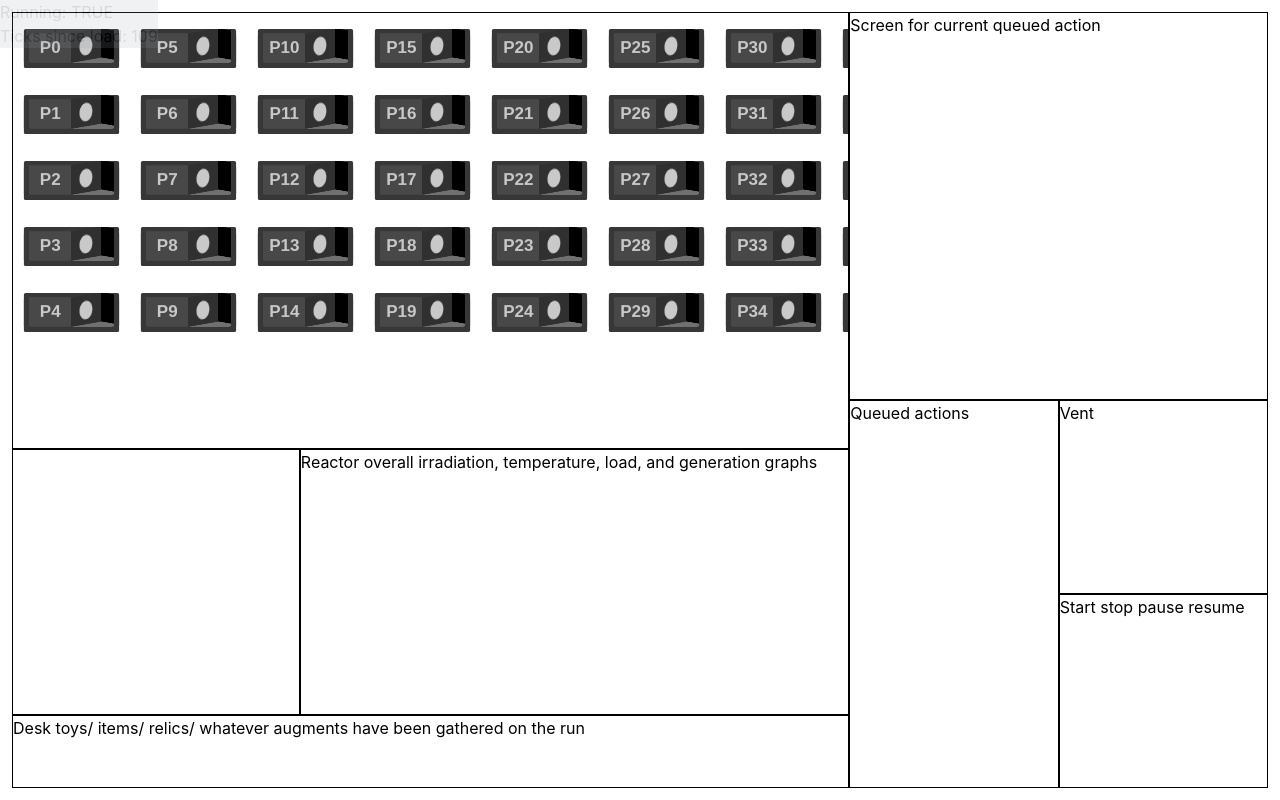
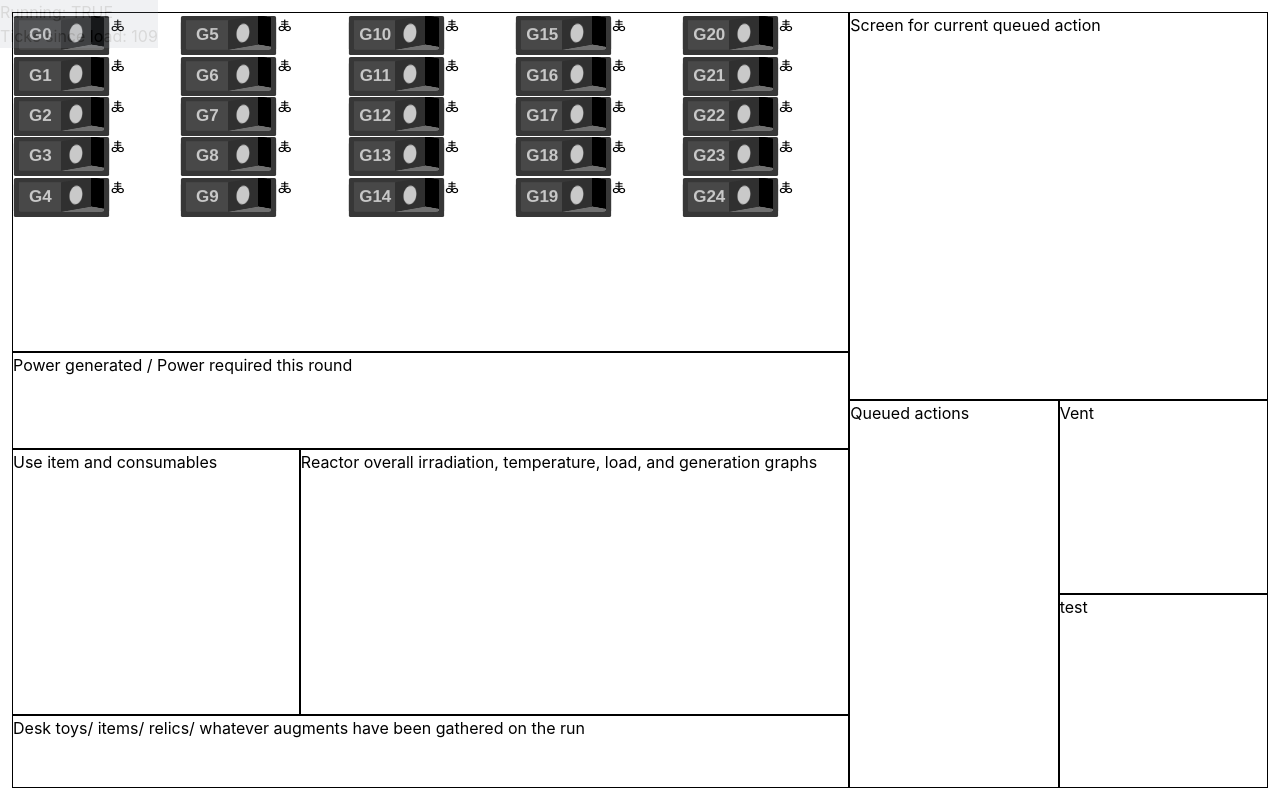
Before and after one commit to christophercurtisdev/ReactorSim, a React (Vite) app: page / in a window 1280 px wide. Built offline with nearby package versions, Linux system fonts and the light colour scheme.

Commit message:
GUI elements more refined, component for menu buttons

```diff
--- a/src/App.css
+++ b/src/App.css
@@ -7,7 +7,7 @@
     width: 5em;
     height: 2em;
     user-select: none;
-    margin: 1rem;
+    margin: 0.2rem 0.4rem;
 }
 
 /* Hide default HTML checkbox */
@@ -116,13 +116,30 @@
 
 .switch input:checked+.toggle>.right {
     transform: rotateX(10deg) rotateY(0deg);
-    color: #ff0000;
-    text-shadow: rgb(0, 0, 0) 0 0 2px, rgb(255, 0, 0) 0 0 9px, rgb(255,255,255) 0 0 15px;
     background-color: #484848;
 }
 
 .switch input:checked+.toggle>.right.green {
     color: #00FF00;
     text-shadow: rgb(0, 0, 0) 0 0 2px, rgb(0, 255, 0) 0 0 9px, rgb(255,255,255) 0 0 15px;
-    background-color: #484848;
 }
+
+.switch input:checked+.toggle>.right.yellow {
+    color: #FFFF00;
+    text-shadow: rgb(0, 0, 0) 0 0 2px, rgb(255, 255, 0) 0 0 9px, rgb(255,255,255) 0 0 15px;
+}
+
+.switch input:checked+.toggle>.right.red {
+    color: #FF0000;
+    text-shadow: rgb(0, 0, 0) 0 0 2px, rgb(255, 0, 0) 0 0 9px, rgb(255,255,255) 0 0 15px;
+}
+
+.switch input:checked+.toggle>.right.blue {
+    color: #8c8cff;
+    text-shadow: rgb(0, 0, 0) 0 0 2px, rgb(150, 150, 255) 0 0 9px, rgb(255,255,255) 0 0 15px;
+}
+
+.switch input:checked+.toggle>.right.white {
+    color: #FFFFFF;
+    text-shadow: rgb(0, 0, 0) 0 0 2px, rgb(255,255,255) 0 0 9px, rgb(255,255,255) 0 0 15px;
+}
--- a/src/Components/FuelArraySwitchesComponent.tsx
+++ b/src/Components/FuelArraySwitchesComponent.tsx
@@ -4,7 +4,7 @@ import FuelRodSwitchComponent from './FuelRodSwitchComponent';
 export default function FuelArraySwitchesComponent() {
     let fuelRods = Game.getInstance().getFuelArray().fuelRods;
     return (
-        <div className='grid grid-flow-col grid-rows-5'>
+        <div className='grid grid-flow-col grid-rows-5 content-center'>
             {fuelRods.map((column) => (
                 column.map((rod) => (
                     <FuelRodSwitchComponent fuelRod={rod} />
--- a/src/Components/FuelRodSwitchComponent.tsx
+++ b/src/Components/FuelRodSwitchComponent.tsx
@@ -1,13 +1,19 @@
+import FuelTypes from '../Core/TypeLists/FuelTypes';
 import FuelRod from '../Reactor/Objects/FuelRod';
 
 export default function FuelRodSwitchComponent({fuelRod}: {fuelRod: FuelRod}) {
+    let switchLedClass = 'right '+FuelTypes.COLOUR(fuelRod.fuelType);
     return (
+        <div className='flex'>
             <label className="switch">
                 <input className="fuel-rod-checkbox" type="checkbox" />
                 <span className="toggle">
                     <span className="left">{fuelRod.label}</span>
-                <span className="right green">&#8226;</span>
+                    <span className={switchLedClass}>&#8226;</span>
                 </span>
             </label>
+            {/* Mega confusing symbols for how the rod is doing */}
+            <div>&#128783;</div>
+        </div>
     );
 }
--- a/src/Components/GameComponent.tsx
+++ b/src/Components/GameComponent.tsx
@@ -2,6 +2,7 @@ import { useEffect, useState } from 'react';
 import TickSystem from '../Core/TickSystem';
 import Game from '../Core/Game';
 import FuelArraySwitchesComponent from './FuelArraySwitchesComponent';
+import MenuButtonsComponent from './MenuButtonsComponent';
 
 export default function GameComponent() {
   const [inputLocked, setInputLocked] = useState(false);
@@ -36,15 +37,18 @@ export default function GameComponent() {
 
   return (
     <div className="grid grid-cols-48 grid-rows-32 content-stretch w-full p-3">
-      <div className='border col-span-32 row-span-18 overflow-x-scroll overflow-y-scroll'>
+      <div className='border col-span-32 row-span-14 overflow-x-scroll overflow-y-scroll'>
         <FuelArraySwitchesComponent />
       </div>
       <div className="border row-span-16 col-span-16">Screen for current queued action</div>
+      <div className="border row-span-4 col-span-32">Power generated / Power required this round</div>
       <div className="border row-span-16 col-span-8">Queued actions</div>
       <div className="border row-span-8 col-span-8">Vent</div>
-      <div className="border row-span-11 col-span-11"></div>
+      <div className="border row-span-11 col-span-11">Use item and consumables</div>
       <div className="border row-span-11 col-span-21">Reactor overall irradiation, temperature, load, and generation graphs</div>
-      <div className="border row-span-8 col-span-8">Start stop pause resume</div>
+      <div className="border row-span-8 col-span-8">
+        <MenuButtonsComponent />
+      </div>
       <div className="border row-span-3 col-span-32">Desk toys/ items/ relics/ whatever augments have been gathered on the run</div>
     </div>
   );
--- /dev/null
+++ b/src/Components/MenuButtonsComponent.tsx
@@ -0,0 +1,5 @@
+export default function MenuButtonsComponent() {
+    return (
+        <div>test</div>
+    );
+}
--- a/src/Core/Game.ts
+++ b/src/Core/Game.ts
@@ -12,7 +12,7 @@ class Game {
     private constructor() {
         // Maybe move reactor components to dedicated Reactor object if Game gets too big
         this.fuelArray = new FuelArray();
-        this.fuelArray.fillWith(FuelTypes.PLUTONIUM);
+        this.fuelArray.fillWith(FuelTypes.GRAPHITE);
 
         this.powerGenerated = 0;
         this.radiation = 0;
--- a/src/Core/TypeLists/FuelTypes.ts
+++ b/src/Core/TypeLists/FuelTypes.ts
@@ -13,6 +13,26 @@ class FuelTypes {
         let random = Math.floor(Math.random() * (FuelTypes.ALL.length + 1));
         return FuelTypes.ALL[random];
     }
+
+    public static COLOUR(fuelType: string): string | null {
+        if (!FuelTypes.isValidFuelType(fuelType)) {
+            return null
+        }
+        switch (fuelType) {
+            case FuelTypes.URANIUM235:
+                return 'green';
+            case FuelTypes.PLUTONIUM:
+                return 'yellow';
+            case FuelTypes.THORIUM:
+                return 'blue';
+            case FuelTypes.GRAPHITE:
+                return 'white'
+        }
+    }
+
+    public static isValidFuelType(fuelType: string) {
+        return FuelTypes.ALL.includes(fuelType);
+    }
 }
 
 export default FuelTypes;
--- a/src/Reactor/Objects/FuelArray.ts
+++ b/src/Reactor/Objects/FuelArray.ts
@@ -18,8 +18,8 @@ class FuelArray implements TemperatureSensitivity {
         this.maximumTemperature = 0;
         this.mass = 0;
 
-        this.rows = 10;
-        this.columns = 10;
+        this.rows = 5;
+        this.columns = 5;
 
         for(let column = 0; column < this.columns; column ++) {
             this.fuelRods[column] = new Array<FuelRod>();
--- a/src/Reactor/Objects/FuelRod.ts
+++ b/src/Reactor/Objects/FuelRod.ts
@@ -17,7 +17,7 @@ class FuelRod implements TemperatureSensitivity {
         this.maximumTemperature = 0;
         this.mass = 0;
 
-        if(FuelTypes.ALL.includes(fuelType)) {
+        if(FuelTypes.isValidFuelType(fuelType)) {
             this.fuelType = fuelType
             this.rodNumber = rodNumber;
             this.label = fuelType.substring(0,1) + this.rodNumber;
```
Lines whose indentation alone changed are shown as unchanged.
